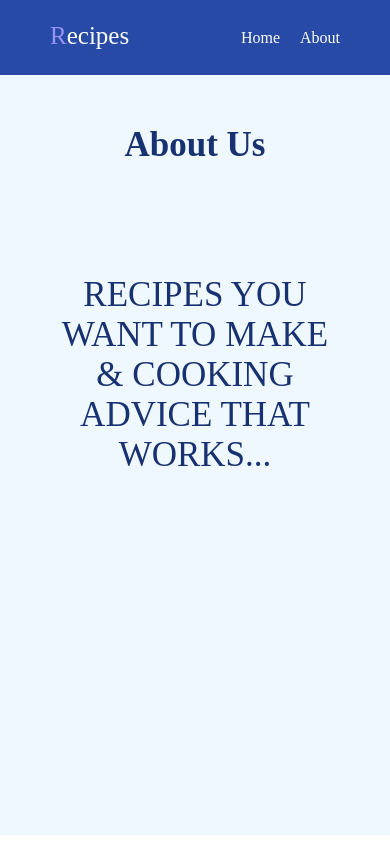
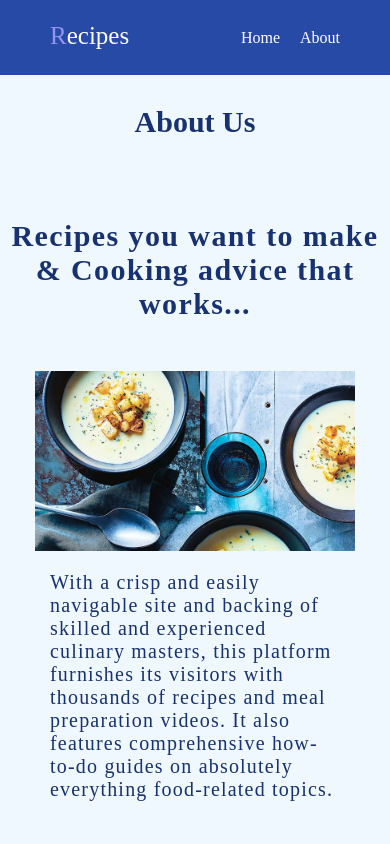
Before and after one commit to kirmiziisik/recipes, a React (Create React App) app: page /about in a window 390 px wide. Built offline with nearby package versions, Linux system fonts and the light colour scheme; no server answers.

Commit message:
about page updated

```diff
--- a/src/index.css
+++ b/src/index.css
@@ -235,26 +235,53 @@ nav ul {
 
 .about-section {
   background-color: aliceblue;
-  height: 90vh;
+  min-height: calc(100vh - 7.5rem);
 }
 
 .about-title {
-  font-size: 3.5rem;
+  font-size: 3rem;
   text-align: center;
-  padding-top: 5rem;
+  padding-top: 3rem;
   color: rgb(24, 49, 113);
 }
 
 .about {
-  margin-top: 5rem;
-  padding: 6rem;
-  text-transform: uppercase;
-  font-size: 5.5rem;
+  letter-spacing: 1.4px;
+  margin-top: 8rem;
+  margin-bottom: 2rem;
+  font-size: 3rem;
   text-align: center;
   color: rgb(24, 49, 113);
 }
 
+.container {
+  display: flex;
+  padding: 3rem 5rem;
+  gap: 2rem;
+}
+
+.about-section img {
+  max-height: 30rem;
+}
+
+.about-para {
+  align-self: center;
+  color: rgb(24, 49, 113);
+  font-size: 2.8rem;
+  letter-spacing: 1.3px;
+}
+
 /* ===================MEDIA QUERIES====================== */
+
+@media only screen and (max-width: 1035px) {
+  .container {
+    flex-direction: column;
+  }
+
+  .about-section img {
+    align-self: center;
+  }
+}
 
 @media only screen and (max-width: 780px) {
   .single-meal-header {
@@ -268,6 +295,11 @@ nav ul {
 
   .ingredient-container {
     font-size: 1.8rem;
+  }
+
+  .about-para {
+    font-size: 2rem;
+    letter-spacing: 1.2px;
   }
 }
 
@@ -295,16 +327,16 @@ nav ul {
     flex-direction: column;
   }
 
-  .about {
-    font-size: 3.5rem;
-  }
-
   .single-meal-img {
     height: 30rem;
   }
 
   .ingredient-container {
     font-size: 1.8rem;
+  }
+
+  .about-section img {
+    max-height: 24rem;
   }
 }
 
@@ -323,4 +355,8 @@ nav ul {
     gap: 2rem;
     font-size: 1.6rem;
   }
+
+  .about-section img {
+    max-height: 18rem;
+  }
 }
--- a/src/pages/About.js
+++ b/src/pages/About.js
@@ -4,9 +4,19 @@ const About = () => {
   return (
     <section className="about-section">
       <h1 className="about-title">About Us</h1>
-      <p className="about">
+      <h2 className="about">
         Recipes you want to make & Cooking advice that works...
-      </p>
+      </h2>
+      <div className="container">
+        <img src="./about.avif" alt="" />
+        <p className="about-para">
+          With a crisp and easily navigable site and backing of skilled and
+          experienced culinary masters, this platform furnishes its visitors
+          with thousands of recipes and meal preparation videos. It also
+          features comprehensive how-to-do guides on absolutely everything
+          food-related topics.
+        </p>
+      </div>
     </section>
   );
 };
```
Also changed, not shown: public/about.avif (added).
